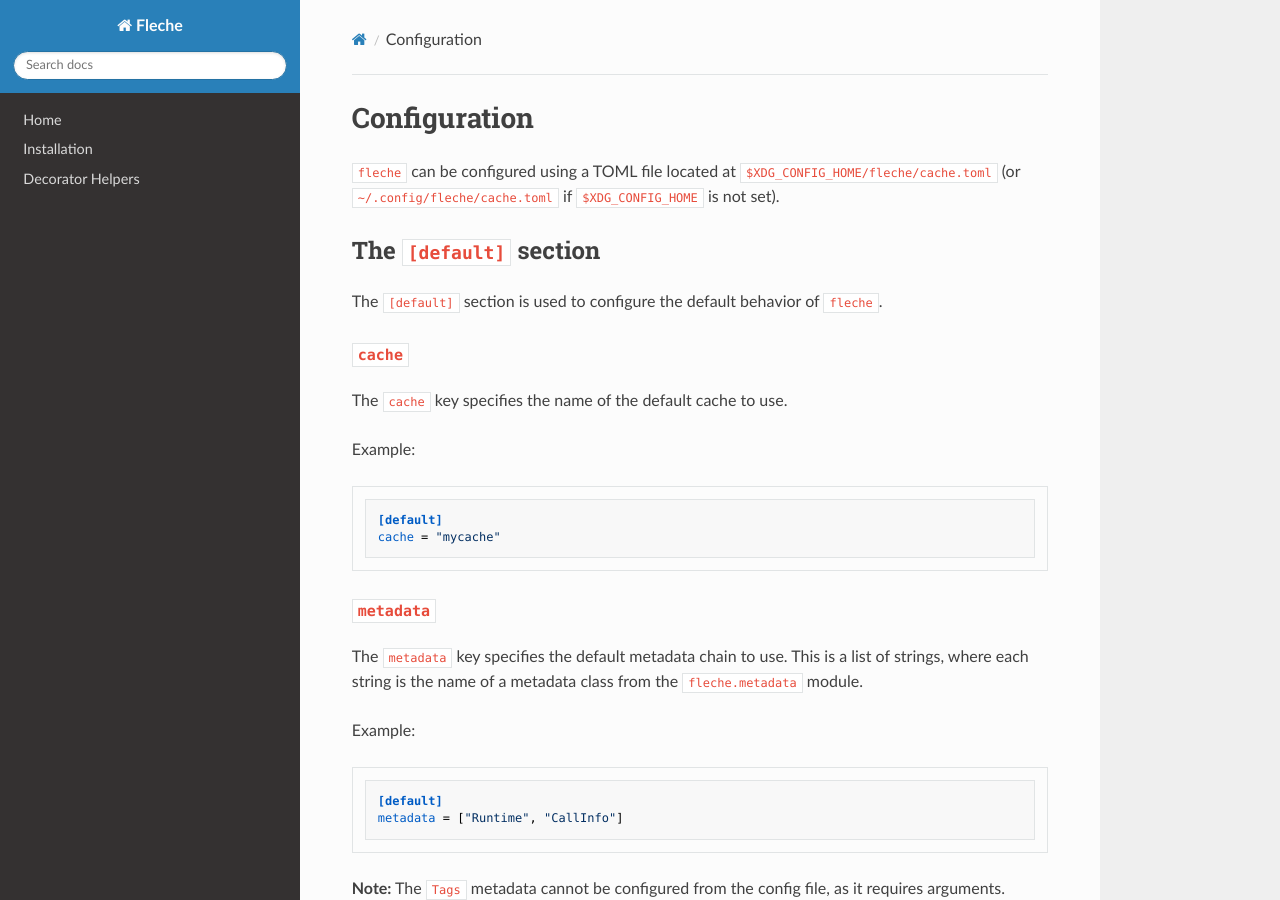
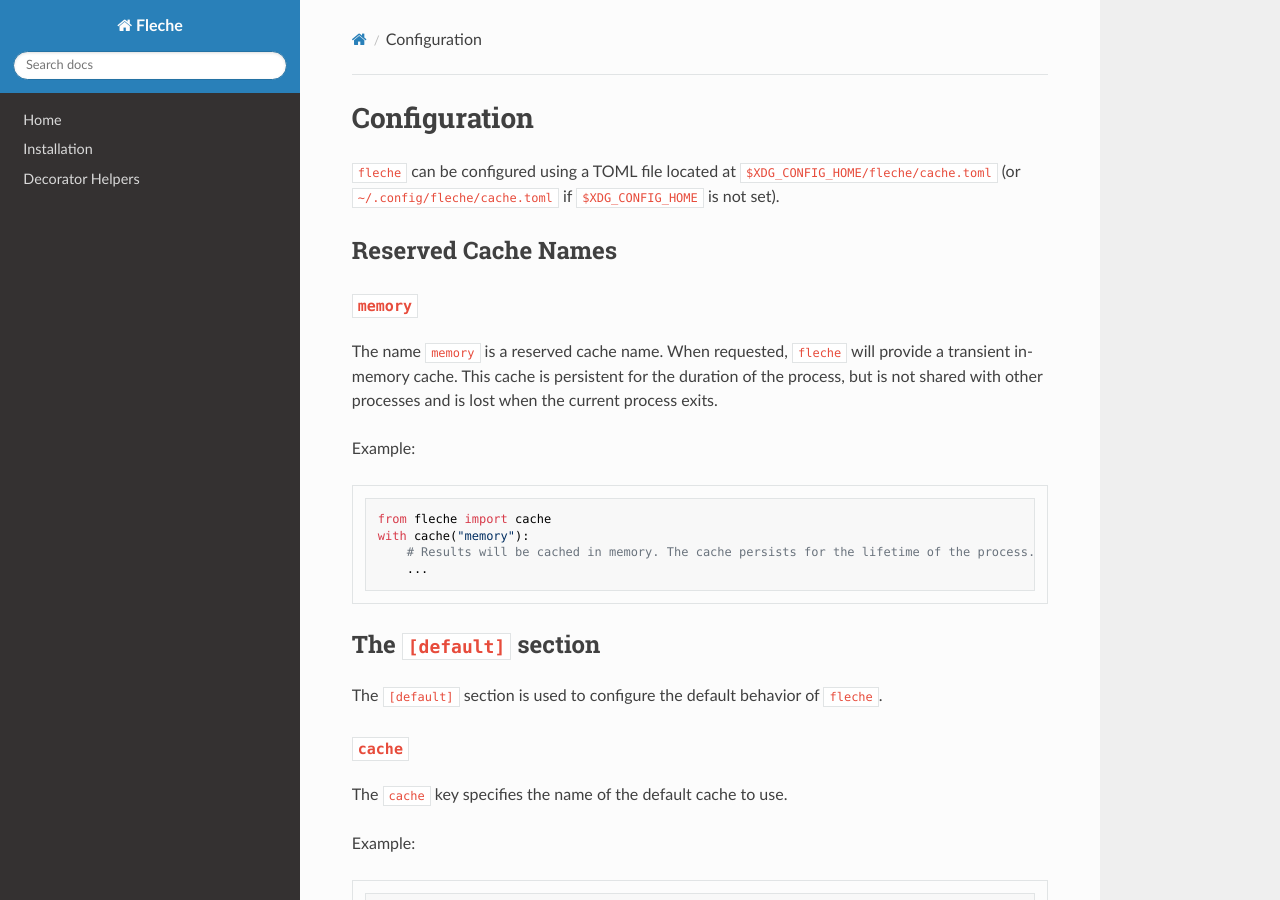
Before and after one commit to pmrv/fleche, an MkDocs documentation site: the page built from docs/configuration.md, in a window 1280 px wide and 900 px high. Built offline with MkDocs 1.6.1, drawn with Linux system fonts in a browser that asks for light colours; nearby versions of some CDN libraries.

Commit message:
Add 'memory' special case to load_cache_config (#29)
Added a special case for the 'memory' cache name in `load_cache_config`.
When 'memory' is requested, it now returns a new memory-backed cache
regardless of the configuration file. Verified with a reproduction
script and added a unit test to the test suite. All tests passed.

---
*PR created automatically by Jules for task
[10989760623915566587](https://jules.google.com/task/10989760623915566587)
started by @pmrv*

---------

Co-authored-by: google-labs-jules[bot] <161369871+google-labs-jules[bot]@users.noreply.github.com>
Co-authored-by: pmrv <2719909+pmrv@users.noreply.github.com>

````diff
--- a/docs/configuration.md
+++ b/docs/configuration.md
@@ -1,6 +1,20 @@
 # Configuration
 
 `fleche` can be configured using a TOML file located at `$XDG_CONFIG_HOME/fleche/cache.toml` (or `~/.config/fleche/cache.toml` if `$XDG_CONFIG_HOME` is not set).
+
+## Reserved Cache Names
+
+### `memory`
+
+The name `memory` is a reserved cache name. When requested, `fleche` will provide a transient in-memory cache. This cache is persistent for the duration of the process, but is not shared with other processes and is lost when the current process exits.
+
+Example:
+```python
+from fleche import cache
+with cache("memory"):
+    # Results will be cached in memory. The cache persists for the lifetime of the process.
+    ...
+```
 
 ## The `[default]` section
 
````
Also changed, not shown: 2 other files.
